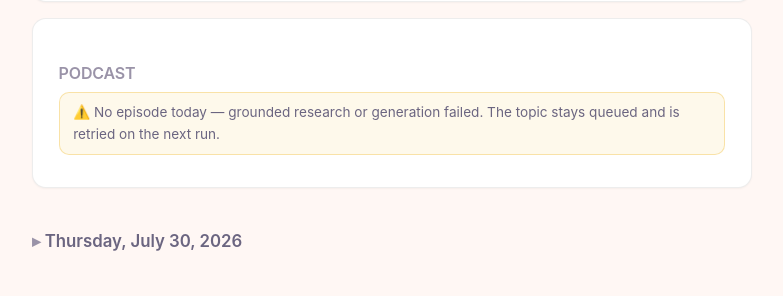
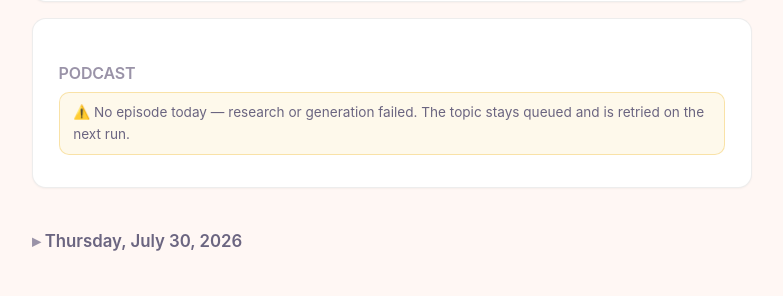
Before and after one commit to Camil-H/camil-h.github.io, a Jekyll site: the page knowledge_secretary/index.html, which Jekyll copies as it is, in a window 1280 px wide and 900 px high, scrolled down 5686 px. Shown: the part 156-452 px from the top of the window, without its empty margins (248-1031 px from the left). Built offline with Jekyll 4.4.1, drawn with Linux system fonts in a browser that asks for light colours; some of the changed text lies outside the part shown.

Commit message:
deploy: Camil-H/knowledge_secretary@bee54056a4a8dc1a64ac9e33f13c0d3d7c9fc6db

```diff
--- a/knowledge_secretary/index.html
+++ b/knowledge_secretary/index.html
@@ -115,7 +115,7 @@
 <body>
 <h1>Knowledge Secretary</h1>
 <p class="subtitle">Daily newsletter, YouTube digest, and technical podcast</p>
-<p class="updated">Updated <time class="js-datetime" datetime="2026-07-31T09:27:04.504496+00:00">2026-07-31T09:27:04.504496+00:00</time></p>
+<p class="updated">Updated <time class="js-datetime" datetime="2026-07-31T15:30:24.242852+00:00">2026-07-31T15:30:24.242852+00:00</time></p>
 <section class="day today"><h2><time class="js-date" datetime="2026-07-31">2026-07-31</time></h2><article class="task newsletter"><h3 class="task-label">Newsletter</h3><h2>Discovery &amp; Translational Science</h2>
 <ul>
 <li><strong><a href="https://www.science.org/content/blog-post/bacteria-and-cancer-latest-word" rel="noopener noreferrer">Refuting tumor-microbiome diagnostic utility</a></strong> — <em>In the Pipeline</em></li>
@@ -301,7 +301,7 @@
 </li>
 </ul>
 </li>
-</ul></article><article class="task podcast"><h3 class="task-label">Podcast</h3><p class="notice">⚠️ No episode today — grounded research or generation failed. The topic stays queued and is retried on the next run.</p></article></section>
+</ul></article><article class="task podcast"><h3 class="task-label">Podcast</h3><p class="notice">⚠️ No episode today — research or generation failed. The topic stays queued and is retried on the next run.</p></article></section>
 <details class="day"><summary><time class="js-date" datetime="2026-07-30">2026-07-30</time></summary><article class="task newsletter"><h3 class="task-label">Newsletter</h3><h2>Discovery &amp; Translational Science</h2>
 <p><strong>[Biotech]</strong> <strong><a href="https://www.statnews.com/2026/07/29/latigo-phase-2-results-non-opioid-pain-reliever-ltg-001/" rel="noopener noreferrer">Latigo Biotherapeutics publishes Phase 2 data for LTG-001 in acute pain</a></strong> — <em>STAT+</em><br>
 - LTG-001, a Nav1.8 inhibitor targeting a rival mechanism to Vertex’s Journavx (suzetrigine), met primary and key secondary endpoints in a Phase 2 acute-pain trial (bunionectomy model).<br>
```
